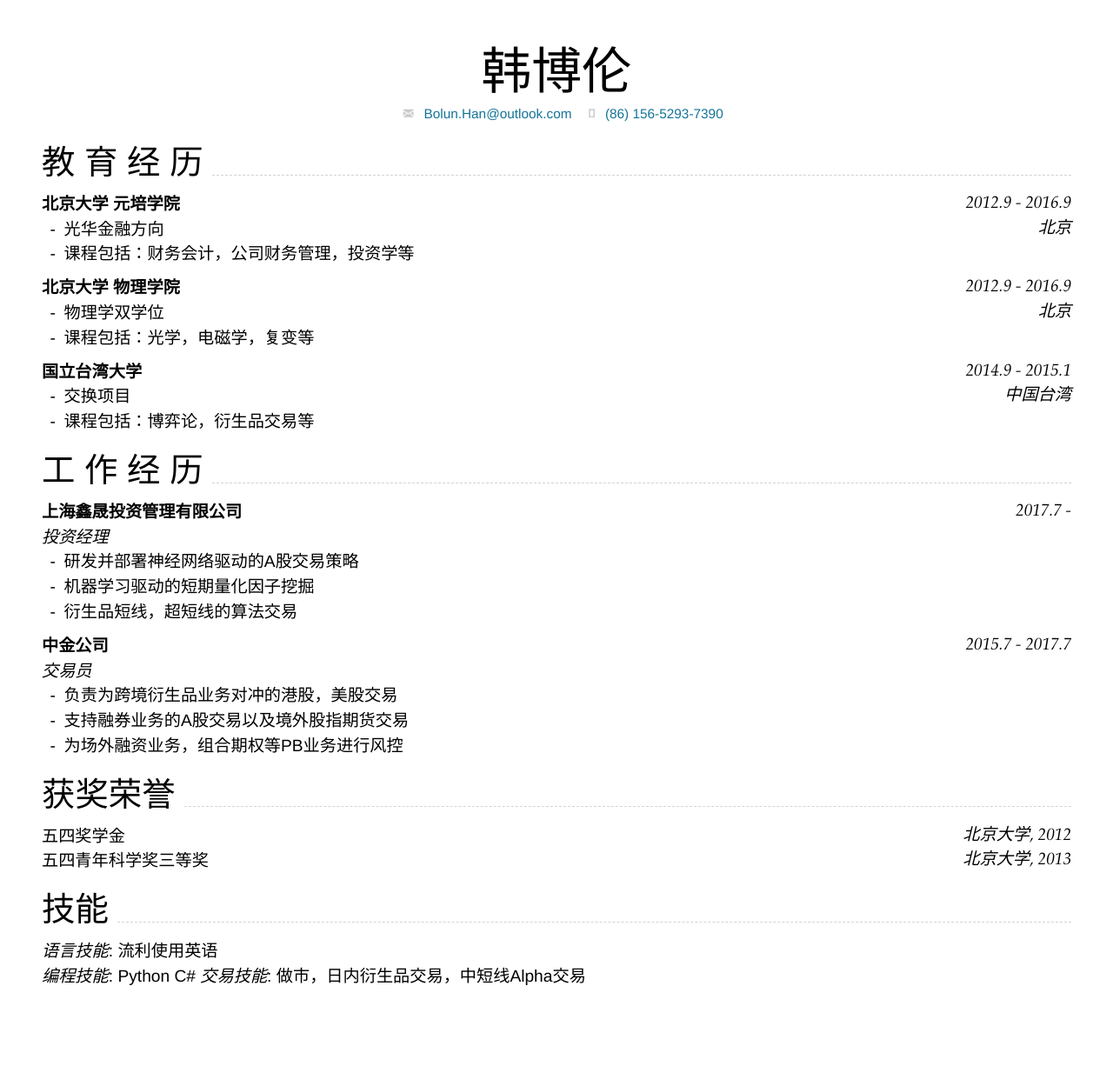
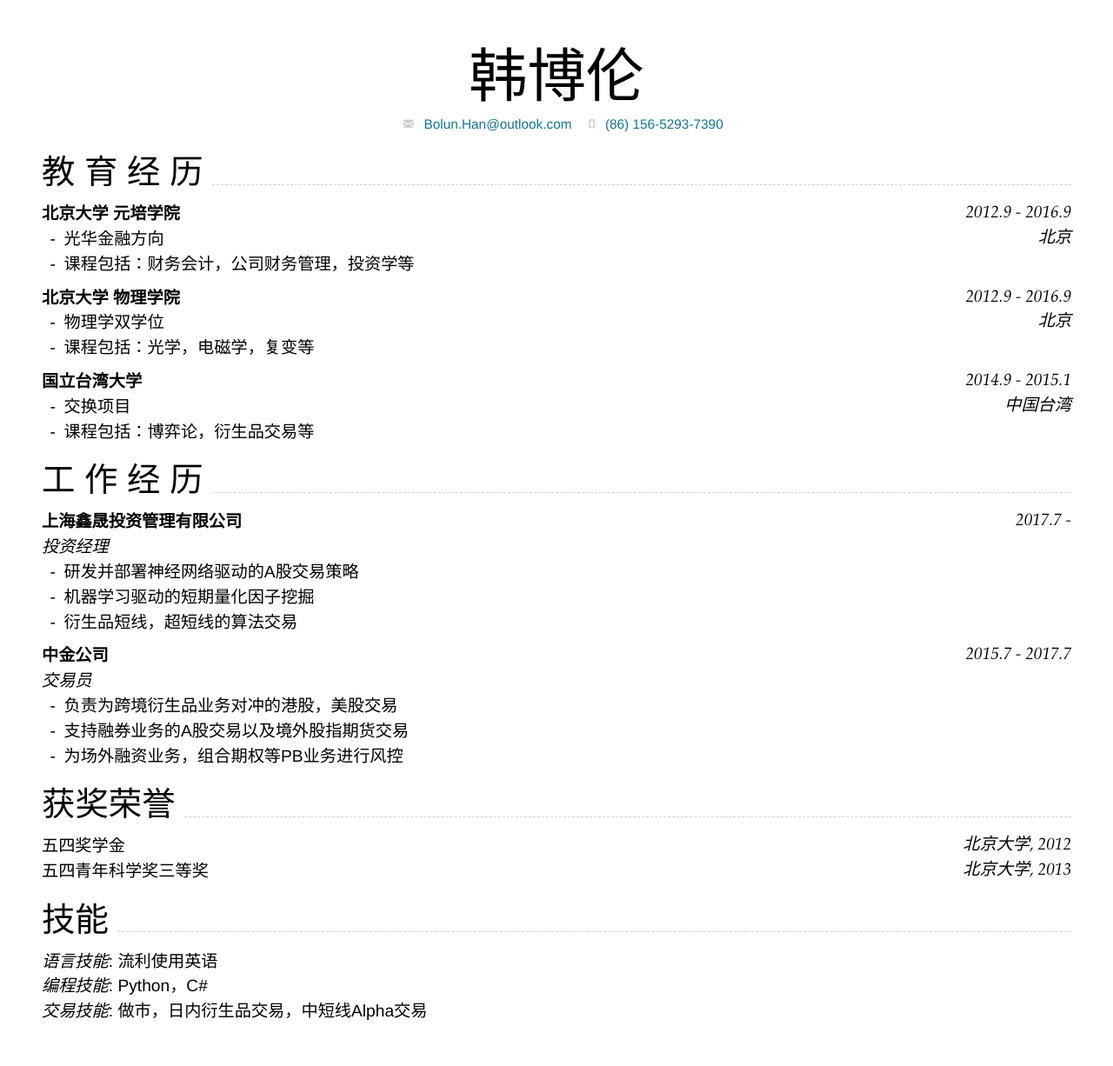
Before and after one commit to BolunHan/CV, a Jekyll site: the page built from zh.md, in a window 1280 px wide. Shown: the whole page at 87% size. Built offline with Jekyll 4.4.1, drawn with Linux system fonts in a browser that asks for light colours; nearby versions of some CDN libraries; our own code applies the rules of GitHub Pages for plain Markdown files; before the commit the page ends 1186 px from its top, so only the background shows below that.

Commit message:
update layout

```diff
--- a/media/cv-screen.css
+++ b/media/cv-screen.css
@@ -157,7 +157,7 @@ h1 {
   font-family: "Avenir Next", sans-serif;
   text-align: center;
   /* font-size: 50pt; */
-  font-size: 300%;
+  font-size: 350%;
   font-weight: lighter;
   position: relative;
   line-height: 1.2em;
--- a/zh.md
+++ b/zh.md
@@ -74,8 +74,8 @@ _交易员_<br>
 ## 技能
 
 _语言技能_: 流利使用英语 <br>
-_编程技能_: Python C#
-_交易技能_: 做市，日内衍生品交易，中短线Alpha交易
+_编程技能_: Python，C# <br>
+_交易技能_: 做市，日内衍生品交易，中短线Alpha交易 <br>
 
 <!-- ### Footer
 
```
Also changed, not shown: en.md (+2 -2 lines).
